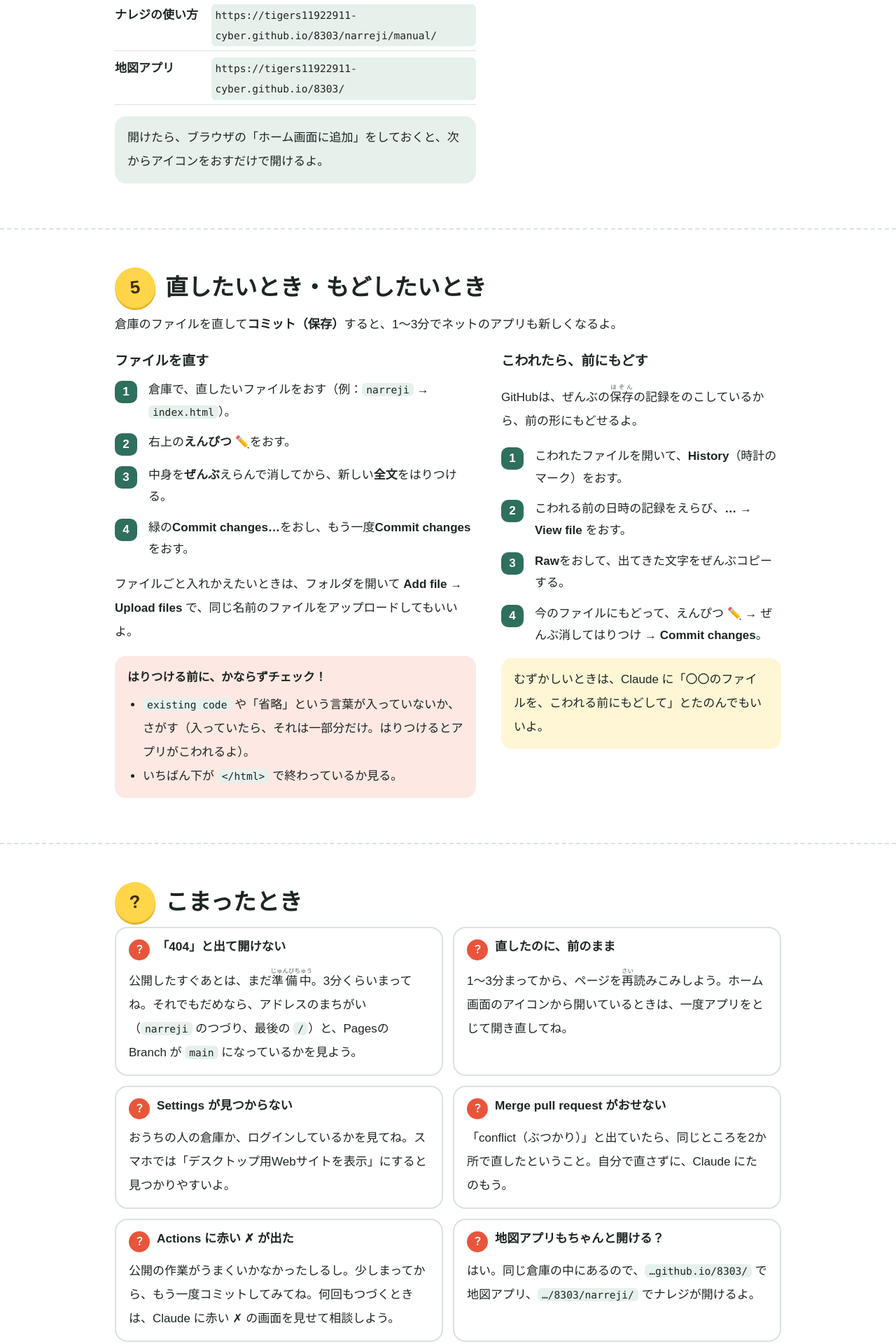
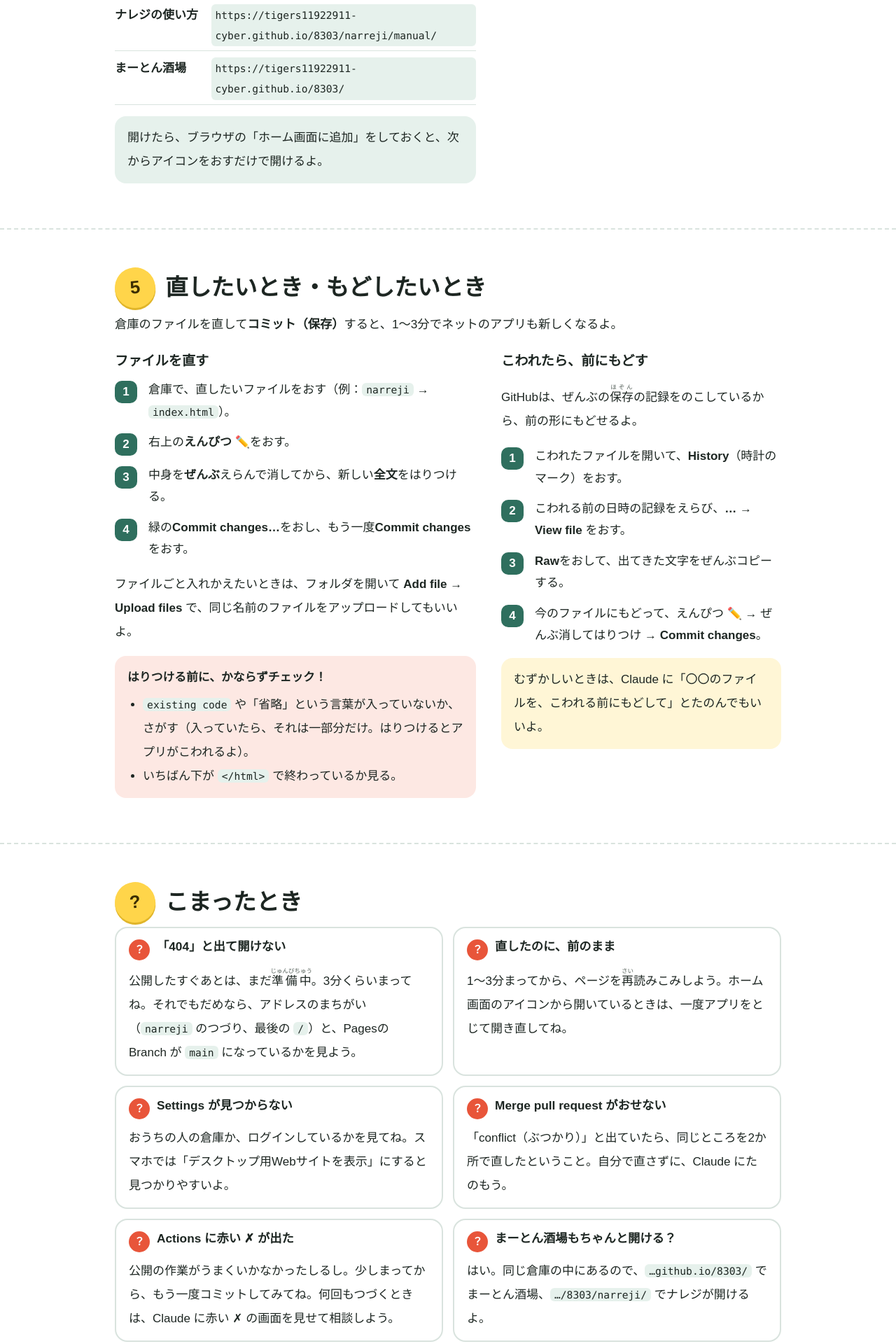
Before and after one commit to tigers11922911-cyber/8303, a plain HTML site: page manual/github.html in a window 1280 px wide. Shown: the part 4709-6629 px from the top of the page at 70% size. Drawn offline with Linux system fonts and the light colour scheme; a web font is replaced by a local one.

Commit message:
マニュアルの「地図アプリ」の表記を「まーとん酒場」に変更
Co-Authored-By: Claude Opus 5.5 <noreply@anthropic.com>
Claude-Session: https://claude.ai/code/session_01AgZU1WK1NqAfxT5bbf8C94

```diff
--- a/manual/github.html
+++ b/manual/github.html
@@ -346,7 +346,7 @@ footer{padding-bottom:calc(env(safe-area-inset-bottom,0px) + 40px);color:var(--m
           <div class="addr">
             <div><b>ナレジ</b><code>https://tigers11922911-cyber.github.io/8303/narreji/</code></div>
             <div><b>ナレジの使い方</b><code>https://tigers11922911-cyber.github.io/8303/narreji/manual/</code></div>
-            <div><b>地図アプリ</b><code>https://tigers11922911-cyber.github.io/8303/</code></div>
+            <div><b>まーとん酒場</b><code>https://tigers11922911-cyber.github.io/8303/</code></div>
           </div>
           <div class="box tip"><p>開けたら、ブラウザの「ホーム画面に追加」をしておくと、次からアイコンをおすだけで開けるよ。</p></div>
         </div>
@@ -408,7 +408,7 @@ footer{padding-bottom:calc(env(safe-area-inset-bottom,0px) + 40px);color:var(--m
         <div class="q"><h3>Settings が見つからない</h3><p>おうちの人の倉庫か、ログインしているかを見てね。スマホでは「デスクトップ用Webサイトを表示」にすると見つかりやすいよ。</p></div>
         <div class="q"><h3>Merge pull request がおせない</h3><p>「conflict（ぶつかり）」と出ていたら、同じところを2か所で直したということ。自分で直さずに、Claude にたのもう。</p></div>
         <div class="q"><h3>Actions に赤い ✗ が出た</h3><p>公開の作業がうまくいかなかったしるし。少しまってから、もう一度コミットしてみてね。何回もつづくときは、Claude に赤い ✗ の画面を見せて相談しよう。</p></div>
-        <div class="q"><h3>地図アプリもちゃんと開ける？</h3><p>はい。同じ倉庫の中にあるので、<code>…github.io/8303/</code> で地図アプリ、<code>…/8303/narreji/</code> でナレジが開けるよ。</p></div>
+        <div class="q"><h3>まーとん酒場もちゃんと開ける？</h3><p>はい。同じ倉庫の中にあるので、<code>…github.io/8303/</code> でまーとん酒場、<code>…/8303/narreji/</code> でナレジが開けるよ。</p></div>
       </div>
 
       <div class="promise">
```
Also changed, not shown: manual/github-mac.html (+1 -1 lines).
